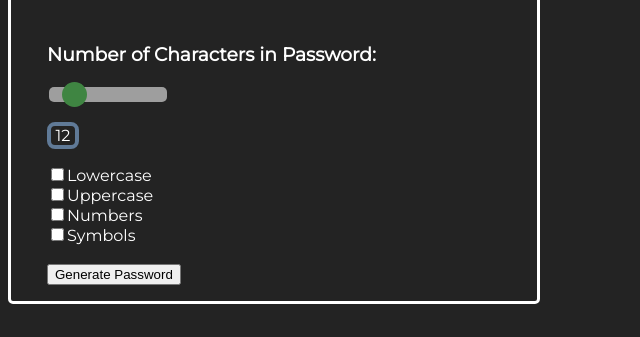
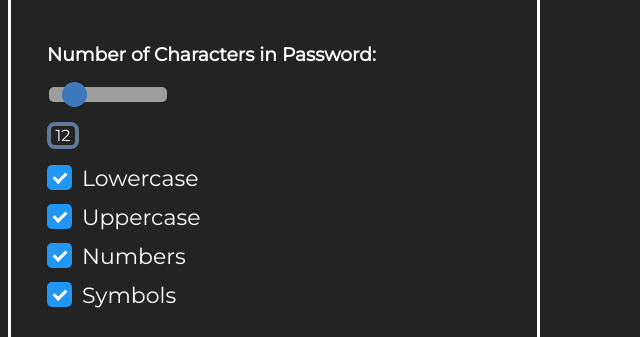
Before and after one commit to Wolfleader101/PasswordManager, an Electron app: page app/index.html in a window 1280 px wide. Shown: the part 87-424 px from the top of the page, without its empty margins (0-640 px from the left). Drawn offline with Linux system fonts and the light colour scheme.

Commit message:
Updated SCSS

```diff
--- a/app/css/main.scss
+++ b/app/css/main.scss
@@ -48,6 +48,67 @@
       text-align: center;
     }
 
+    .container {
+
+      display: block;
+      position: relative;
+      padding-left: 35px;
+      margin-bottom: 12px;
+      cursor: pointer;
+      font-size: 22px;
+      -webkit-user-select: none;
+      -moz-user-select: none;
+      -ms-user-select: none;
+      user-select: none;
+
+      .selectors {
+        position: absolute;
+        opacity: 0;
+        cursor: pointer;
+        height: 0;
+        width: 0;
+      }
+      .checkmark {
+        position: absolute;
+        top: 0;
+        left: 0;
+        height: 25px;
+        width: 25px;
+        background-color: #eee;
+        border-radius: 5px;
+      }
+
+      &:hover input ~ .checkmark{
+        background-color: #ccc;
+      }
+
+      & input:checked ~ .checkmark {
+        background-color: #2196F3;
+      }
+
+      .checkmark:after {
+        content: "";
+        position: absolute;
+        display: none;
+      }
+      & input:checked ~ .checkmark:after {
+        display: block;
+      }
+
+      & .checkmark:after {
+        left: 9px;
+        top: 5px;
+        width: 5px;
+        height: 10px;
+        border: solid white;
+        border-width: 0 3px 3px 0;
+        -webkit-transform: rotate(45deg);
+        -ms-transform: rotate(45deg);
+        transform: rotate(45deg);
+      }
+    }
+
+
     #quantity {
       -webkit-appearance: none;
       width: 25%;
@@ -59,7 +120,7 @@
       -webkit-transition: .2s;
       transition: opacity .2s;
 
-      &:hover {
+      &:hover{
         opacity: 1;
       }
 
@@ -69,7 +130,7 @@
         border-radius: 50%;
         width: 25px;
         height: 25px;
-        background: #4CAF50;
+        background: #499dfd;
         cursor: pointer;
       }
 
@@ -77,7 +138,7 @@
         border-radius: 50%;
         width: 25px;
         height: 25px;
-        background: #4CAF50;
+        background: #499dfd;
         cursor: pointer;
       }
   }
--- a/app/index.html
+++ b/app/index.html
@@ -24,10 +24,25 @@
                 <input type="range" name="" id="quantity" value="12" min="1" max="80">
                 <p id="range-output"></p>
 
-                <input type="checkbox" name="" id="" value="">Lowercase<br>
-                <input type="checkbox" name="" id="" value="">Uppercase<br>
-                <input type="checkbox" name="" id="" value="">Numbers<br>
-                <input type="checkbox" name="" id="" value="">Symbols<br>
+                <label class="container">
+                <input type="checkbox" name="Lowercase" class="selectors" id="lowercase"  checked="checked" value="Lowercase">Lowercase<br>
+                <span class="checkmark"></span>
+                </label>
+
+                <label class="container">
+                <input type="checkbox" name="Uppercase" class="selectors" id="uppercase"  checked="checked" value="Uppercase">Uppercase<br>
+                <span class="checkmark"></span>
+                </label>
+
+                <label class="container">
+                <input type="checkbox" name="Numbers"   class="selectors" id="numbers"    checked="checked" value="Numbers">Numbers<br>
+                <span class="checkmark"></span>
+                </label>
+
+                <label class="container">
+                <input type="checkbox" name="Symbols"   class="selectors" id="symbols"    checked="checked" value="Symbols">Symbols<br>
+                <span class="checkmark"></span>
+                </label>
 
                 <br>
                 <input type="submit" value="Generate Password">
--- a/app/js/main.js
+++ b/app/js/main.js
@@ -35,7 +35,7 @@ function GeneratePassword() {
     let PswdString = document.createTextNode(Pswd);
     let Lbreak = document.createElement("br");
 
-    console.log(Pswd);
+    //console.log(Pswd);
     document.getElementById("PswdTbl").appendChild(PswdHtml).appendChild(PswdString);
     document.getElementById("PswdTbl").appendChild(Lbreak);
 }
```
Also changed, not shown: app/css/main.css, 1 other file.
